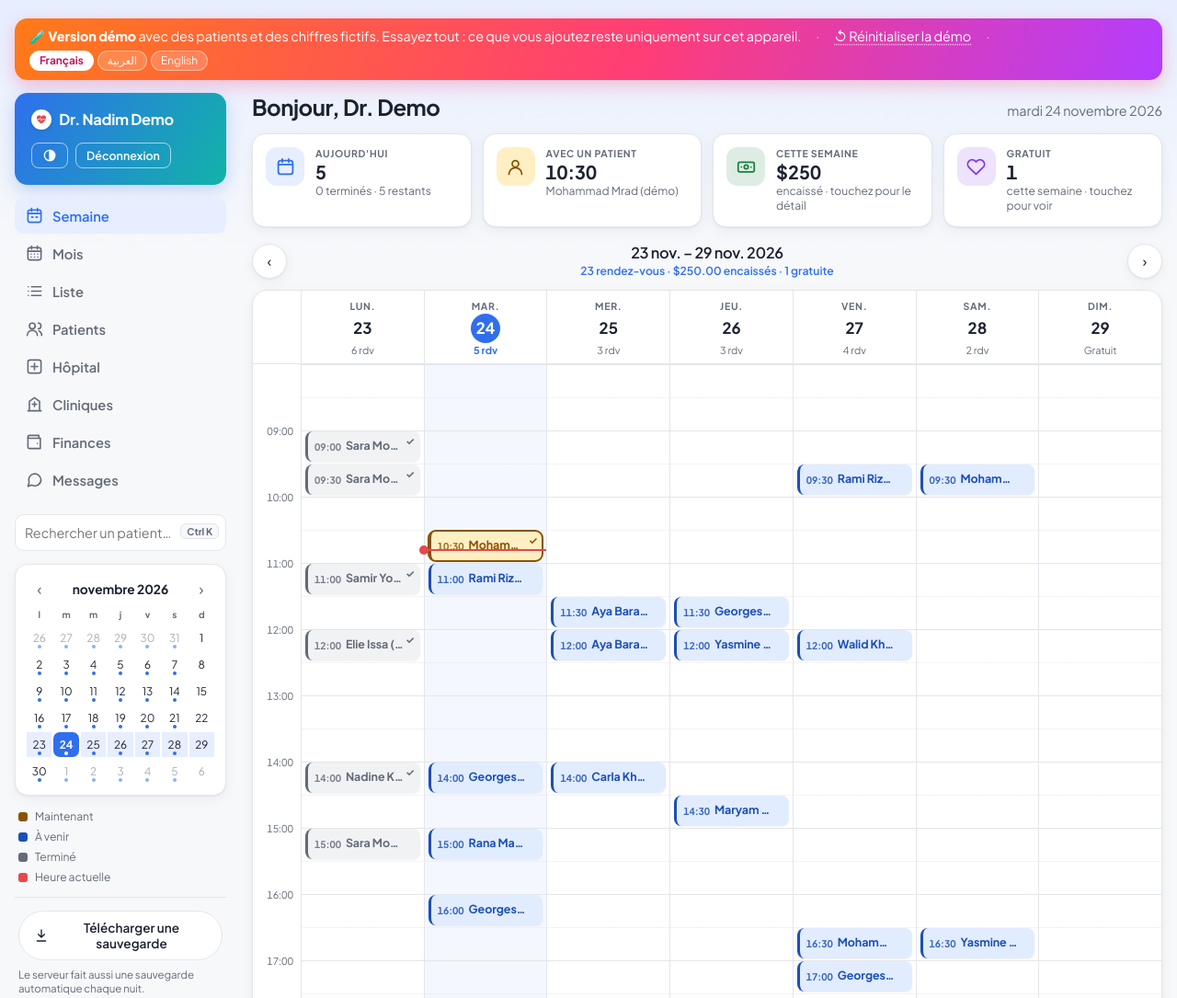
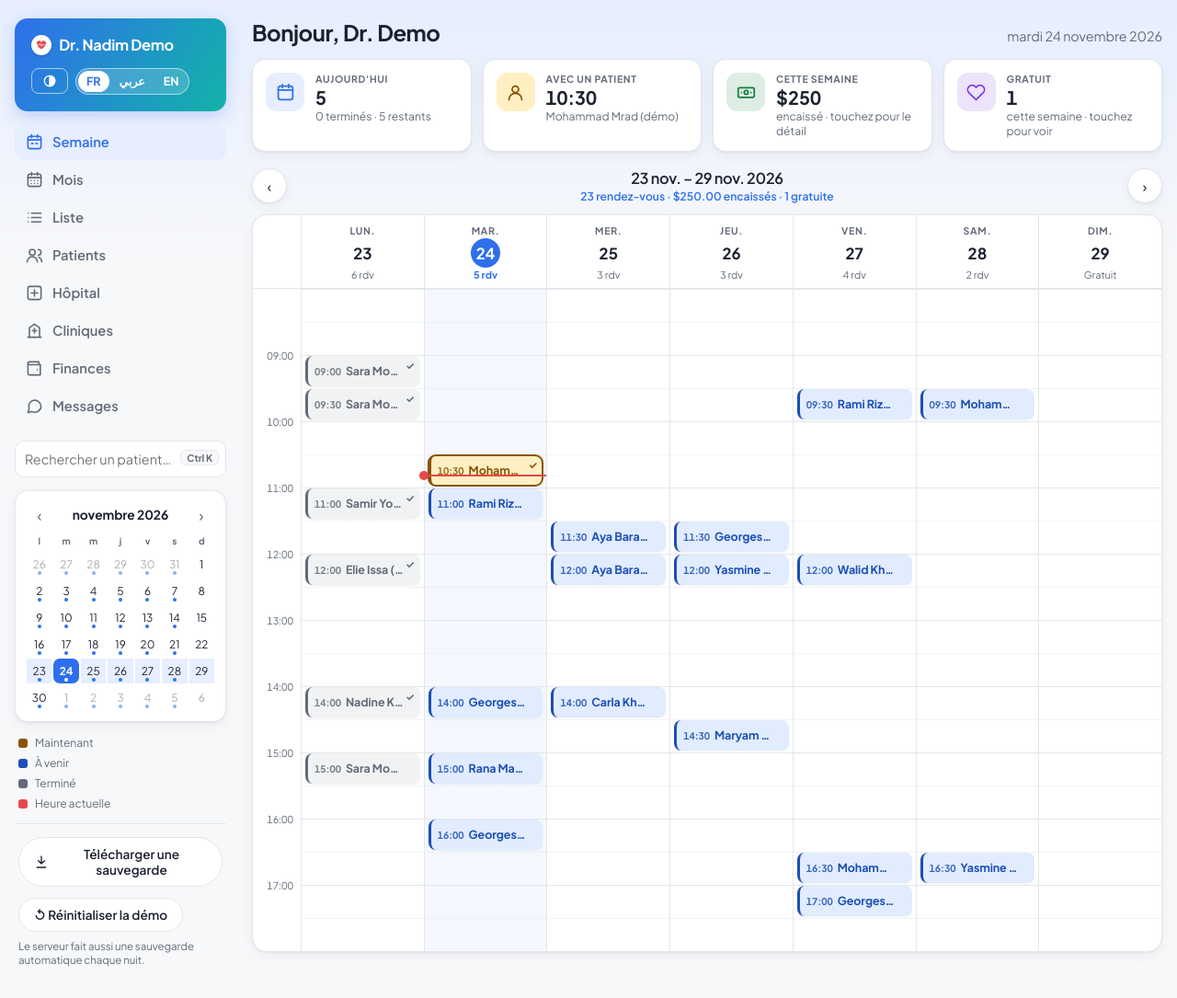
Before and after one commit to fadelHallal/clinic-demo, a plain HTML site: page index.html in a window 1280 px wide. Shown: the top 1085 px of the page at 92% size. Drawn offline with Linux system fonts and the light colour scheme.

Commit message:
Real South Lebanon hospitals (in Arabic); language switch in the header instead of the top ribbon
Co-Authored-By: Claude Opus 5.5 <noreply@anthropic.com>

```diff
--- a/index.html
+++ b/index.html
@@ -359,10 +359,11 @@ button:focus-visible,a:focus-visible{outline:2px solid var(--accent);outline-off
 @media(min-width:761px){
   .tab-btn.active{background:var(--accent);border-color:var(--accent);color:var(--on-accent);box-shadow:0 3px 10px color-mix(in srgb,var(--accent) 30%,transparent)}
 }
-/* demo language switch */
-.note-bar .nb-lang{display:inline-flex;gap:4px}
-.note-bar .nb-lang button{font:inherit;font-size:.82em;color:#fff;background:rgba(255,255,255,.18);border:1px solid rgba(255,255,255,.45);border-radius:999px;padding:2px 10px;cursor:pointer}
-.note-bar .nb-lang button.on{background:#fff;color:#c2185b;font-weight:700}
+/* demo language switch in the header */
+.lang-sw{display:inline-flex;gap:2px;padding:2px;border-radius:999px;background:rgba(255,255,255,.16);border:1px solid rgba(255,255,255,.55)}
+.lang-sw button{font:inherit;font-size:.78rem;font-weight:700;color:#fff;background:none;border:none;border-radius:999px;padding:5px 9px;cursor:pointer;line-height:1}
+.lang-sw button.on{background:#fff;color:var(--accent)}
+.demo-reset{margin-top:6px}
 /* note bar: birthdays + app fee + gift ideas (on every page) */
 .note-bar{display:flex;flex-wrap:wrap;align-items:center;gap:6px 16px;padding:10px 16px;margin-bottom:10px;border-radius:14px;color:#fff;font-size:.9rem;line-height:1.35;background:linear-gradient(110deg,#ff7a18,#ff3d77 55%,#b33dff);box-shadow:0 6px 18px rgba(255,61,119,.3)}
 .note-bar[hidden]{display:none}
@@ -555,6 +556,7 @@ button:focus-visible,a:focus-visible{outline:2px solid var(--accent);outline-off
 /* ===== right-to-left (Arabic) ===== */
 [dir=rtl] .close{right:auto;left:14px}
 [dir=rtl] .side-search kbd{right:auto;left:8px}
+[dir=rtl] .top h1{unicode-bidi:plaintext}
 /* ===== vitals (cardiology demo) ===== */
 .vitals{display:grid;grid-template-columns:repeat(4,minmax(0,1fr));gap:8px;max-width:460px}
 .vitals label,.vitals-ecg label{display:flex;flex-direction:column;gap:3px;margin:0}
@@ -844,6 +846,7 @@ const I18N_DICT = {
   // demo bar, login
   "Demo version": ["Version démo", "نسخة تجريبية"],
   "with fake patients and numbers. Try everything: what you add stays only on this device.": ["avec des patients et des chiffres fictifs. Essayez tout : ce que vous ajoutez reste uniquement sur cet appareil.", "بمرضى وأرقام وهمية. جرّب كل شيء: ما تضيفه يبقى على هذا الجهاز فقط."],
+  "Language": ["Langue", "اللغة"],
   "↺ Reset demo": ["↺ Réinitialiser la démo", "↺ إعادة ضبط النسخة التجريبية"],
   "Email": ["E-mail", "البريد الإلكتروني"],
   "Password": ["Mot de passe", "كلمة المرور"],
@@ -1014,9 +1017,6 @@ const I18N_DICT = {
   "Saida": ["Saïda", "صيدا"], "Nabatieh": ["Nabatieh", "النبطية"], "Tyre": ["Tyr", "صور"], "Jezzine": ["Jezzine", "جزين"],
   "Beirut": ["Beyrouth", "بيروت"], "Ghazieh": ["Ghazieh", "الغازية"], "Marjayoun": ["Marjayoun", "مرجعيون"],
   "Penicillin": ["Pénicilline", "البنسلين"], "Sulfa": ["Sulfamides", "السلفا"], "Latex": ["Latex", "اللاتكس"],
-  "Cedars Hospital": ["Hôpital des Cèdres", "مستشفى الأرز"],
-  "Al-Amal Hospital": ["Hôpital Al-Amal", "مستشفى الأمل"],
-  "Coast Medical Center": ["Centre médical de la Côte", "مركز الساحل الطبي"],
 
   // hospital
   "New hospital act": ["Nouvel acte hospitalier", "عمل جديد في المستشفى"],
@@ -1184,12 +1184,15 @@ const I18N_PATTERNS = [
   if(L==="ar") document.documentElement.dir = "rtl";
   window.__setLang = l => { try{ localStorage.setItem("demo_lang", l); }catch(e){} location.reload(); };
   window.__t = s => s;
-  if(L==="en") return;
-
-  const col = L==="fr" ? 0 : 1;
+
+  const col = L==="fr" ? 0 : L==="ar" ? 1 : -1;      // English: nothing to translate (only the direction fix below)
   const D = new Map();
-  Object.entries(I18N_DICT).forEach(([k,v]) => { if(v && v[col]) D.set(k, v[col]); });
-  const P = I18N_PATTERNS.map(p => [p[0], p[col+1]]).filter(p => p[1] !== undefined);
+  if(col >= 0) Object.entries(I18N_DICT).forEach(([k,v]) => { if(v && v[col]) D.set(k, v[col]); });
+  const P = col < 0 ? [] : I18N_PATTERNS.map(p => [p[0], p[col+1]]).filter(p => p[1] !== undefined);
+  // Lines mixing Arabic and Latin parts ("Name · مستشفى …"): keep each part in its own direction
+  const AR_RE = /[\u0600-\u06FF]/, LAT_RE = /[A-Za-z]/;
+  const isolate = t => (t.includes(" · ") && AR_RE.test(t) && LAT_RE.test(t) && !t.includes("\u2068"))
+    ? t.split(" · ").map(x => x.trim() ? "\u2068" + x + "\u2069" : x).join(" · ") : t;
 
   // exact text, then patterns (counts, dates…), then the parts around " · ", then the label before ": "
   function core(t, depth){
@@ -1221,7 +1224,7 @@ const I18N_PATTERNS = [
     if(node.nodeType === 3){
       const p = node.parentNode;
       if(p && p.nodeName === "OPTION" && !p.hasAttribute("value")) p.setAttribute("value", p.textContent); // keep what the code reads
-      const v = node.nodeValue, n = tr(v); if(n !== v) node.nodeValue = n;
+      const v = node.nodeValue, n = isolate(tr(v)); if(n !== v) node.nodeValue = n;
       return;
     }
     if(node.nodeType !== 1) return;
@@ -1260,7 +1263,7 @@ const I18N_PATTERNS = [
 // (localStorage). Nothing is sent anywhere; each visitor has their own copy. "Reset demo" starts over.
 (function(){
   // one set of fake data per language (the cardiology demo can switch French / Arabic / English)
-  const KEY = "clinic_demo_db_v2" + (window.__LANG && window.__LANG !== "en" ? "_" + window.__LANG : "");
+  const KEY = "clinic_demo_db_v3" + (window.__LANG && window.__LANG !== "en" ? "_" + window.__LANG : "");
   let S = null;
 
   // fake login so the demo opens straight away (any email/password works after Sign out)
@@ -1341,7 +1344,10 @@ const I18N_PATTERNS = [
       });
     }
 
-    const hospitals = CARDIO ? ["Cedars Hospital","Al-Amal Hospital","Coast Medical Center"] : ["SRH","Hammoud Hospital","Labib Medical Center"];
+    // real hospitals of South Lebanon, written in Arabic in every language (cardiology demo)
+    const hospitals = CARDIO ? ["مستشفى حمود الجامعي","مستشفى لبيب الطبي","مستشفى الراعي","مستشفى صيدا الحكومي",
+                                "مستشفى نبيه بري الحكومي الجامعي","مستشفى الشيخ راغب حرب الجامعي","مستشفى غندور",
+                                "مستشفى جبل عامل","مستشفى حيرام"] : ["SRH","Hammoud Hospital","Labib Medical Center"];
     const payers = (typeof PAYERS!=="undefined") ? PAYERS : ["خاص"];
     for(let d=-60; d<=0; d++){
       const day = addDays(d); if(day.getDay()===0 || rnd()<.55) continue;
@@ -1590,14 +1596,23 @@ async function getToken(){
 }
 let sessionChecked = false;
 
-// DEMO: bar at the top of every page
+// DEMO: language switch in the header, Reset demo next to the backup button (no ribbon)
 function renderNoteBar(){
-  const el = document.getElementById("noteBar"); if(!el) return;
-  el.innerHTML = '<span>🧪 <b>Demo version</b> with fake patients and numbers. Try everything: what you add stays only on this device.</span>'
-    + '<span class="nb-sep">·</span><span class="nb-gift" onclick="__demoReset()">↺ Reset demo</span>'
-    + '<span class="nb-sep">·</span><span class="nb-lang">' + [["fr","Français"],["ar","العربية"],["en","English"]].map(([c,n])=>
-        '<button type="button" class="'+(c===__LANG?'on':'')+'" onclick="__setLang(\''+c+'\')">'+n+'</button>').join("") + '</span>';
-  el.hidden = false;
+  const bar = document.getElementById("noteBar"); if(bar) bar.hidden = true;
+  const acts = document.querySelector(".top-actions");
+  if(acts && !document.getElementById("langSw")){
+    const lo = document.getElementById("logoutBtn"); if(lo) lo.style.display = "none";
+    const w = document.createElement("div");
+    w.id = "langSw"; w.className = "lang-sw"; w.setAttribute("role","group"); w.setAttribute("aria-label","Language");
+    w.innerHTML = [["fr","FR"],["ar","عربي"],["en","EN"]].map(([c,n])=>'<button type="button" class="'+(c===__LANG?'on':'')+'" data-lang="'+c+'">'+n+'</button>').join("");
+    w.onclick = e=>{ const b = e.target.closest("[data-lang]"); if(b && b.dataset.lang!==__LANG) __setLang(b.dataset.lang); };
+    acts.appendChild(w);
+  }
+  document.querySelectorAll("[data-backup]").forEach(b=>{
+    if(b.parentNode.querySelector(".demo-reset")) return;
+    const r = document.createElement("button"); r.type = "button"; r.className = "foot-btn demo-reset"; r.textContent = "↺ Reset demo";
+    r.onclick = ()=>__demoReset(); b.after(r);
+  });
 }
 async function init(){
   renderNoteBar();
@@ -3089,7 +3104,7 @@ const payerLabel = x=>x;
 // Only Cataract and Pterygium are operations; CS is counted on its own; every other act (FB, Suture, Examination, other acts) is an ER act.
 const OPERATIONS = ["Angiography","Angioplasty","Pacemaker"];
 const isOperation = name=>{ const n = String(name||"").trim(); return OPERATIONS.includes(HOSP_OLD[n.toLowerCase()] || n); };
-const DEFAULT_HOSPITAL = (window.__t || (x=>x))("Cedars Hospital");
+const DEFAULT_HOSPITAL = "مستشفى حمود الجامعي";
 const isCS = name=>String(name||"").trim().toUpperCase()==="CS";
 let procedures = [], procReady = null;
 let hospMonth = new Date(new Date().getFullYear(), new Date().getMonth(), 1);
```
